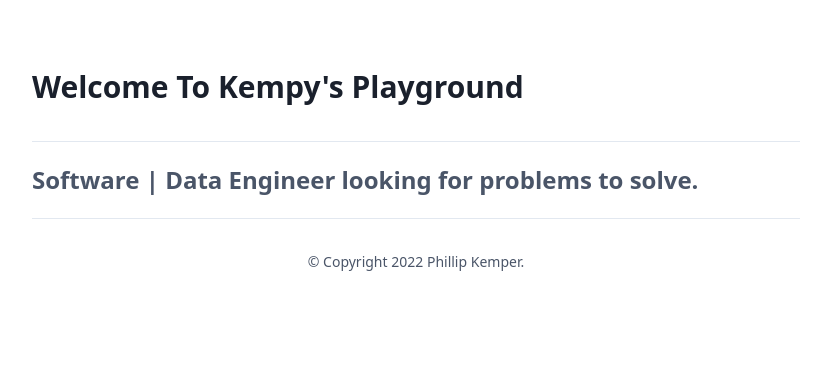
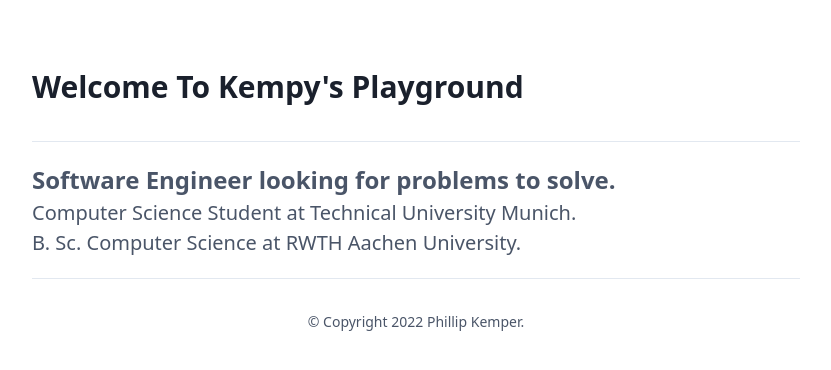
Before and after one commit to Phillip-Kemper/kempy-web, a Next.js app in the folder client/: page / in a window 1280 px wide. Shown: the top 370 px of the page, without its empty margins (224-1055 px from the left). Built offline with nearby package versions, Linux system fonts and the light colour scheme.

Commit message:
some text changes

```diff
--- a/client/src/pages/index.tsx
+++ b/client/src/pages/index.tsx
@@ -12,8 +12,13 @@
       }
     >
       <h1 className="text-2xl font-bold">
-        Software | Data Engineer looking for problems to solve.
+        Software Engineer looking for problems to solve.
       </h1>
+
+      <h1 className="">
+        Computer Science Student at Technical University Munich.
+      </h1>
+      <h1 className="">B. Sc. Computer Science at RWTH Aachen University.</h1>
     </Main>
   );
 };
```
